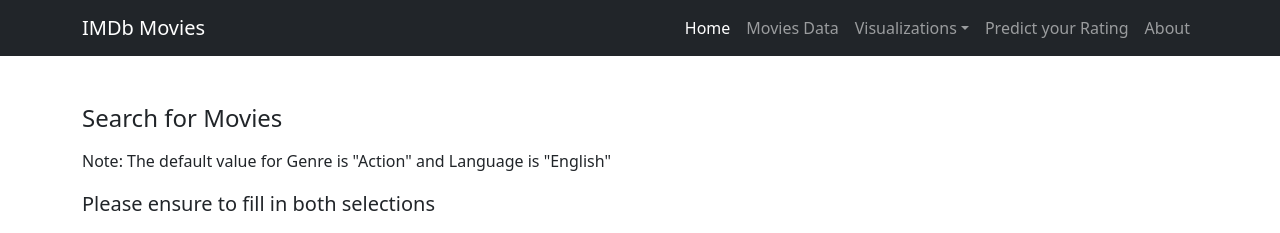
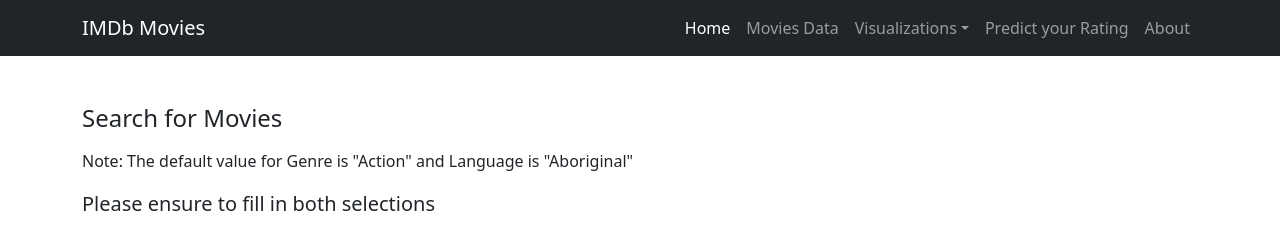
Before and after one commit to richardguarnieri/final_project_frontend, a React (Create React App) app: page /data in a window 1280 px wide. Shown: the top 233 px of the page. Built offline with nearby package versions, Linux system fonts and the light colour scheme; no server answers.

Commit message:
update default language

```diff
--- a/src/components/Data.js
+++ b/src/components/Data.js
@@ -96,7 +96,7 @@ const Data = () => {
             <div class="row pt-5">
                 <div class="col">
                     <h4 class="pb-3 mb-0">Search for Movies</h4>
-                    <p>Note: The default value for Genre is "Action" and Language is "English"</p>
+                    <p>Note: The default value for Genre is "Action" and Language is "Aboriginal"</p>
                     <p class="lead">Please ensure to fill in both selections</p>
                     <form action="" onSubmit="return false;">
                         <div class="form-floating">
```
